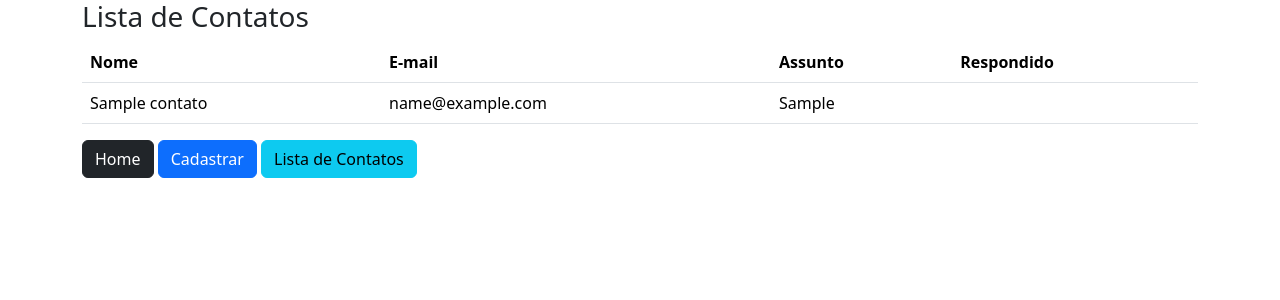
After one commit to PedroBDev/flask, a Flask app: page /Contato/lista in a window 1280 px wide. The commit adds this page. Shown: the top 300 px of the page. Run offline with Flask 3, Linux system fonts and the light colour scheme; tables that the repository leaves empty hold one stand-in row (values such as "Sample post").

Commit message:
atualizando html

```diff
--- a/app/routes.py
+++ b/app/routes.py
@@ -22,6 +22,14 @@ def contato():
     return render_template('contato.html', context=context, forms=form)
 
 
+@app.route('/Contato/lista')
+def contatoLista():
+
+    dados = Contato.query.all()
+    context={'dados': dados}
+
+    return render_template('contato_lista.html', context=context)
+
 #Formulario via html(para fins de estudo), não é recomendado para aplicações ativas na web, pois é menos seguro.
 @app.route('/Contato_old', methods=('GET', 'POST'))
 def contato_old():
--- /dev/null
+++ b/app/templates/base.html
@@ -0,0 +1,14 @@
+<!DOCTYPE html>
+<html lang="en">
+<head>
+    <meta charset="UTF-8">
+    <title>CONTATOS</title>
+    <link href="https://cdn.jsdelivr.net/npm/bootstrap@5.3.5/dist/css/bootstrap.min.css" rel="stylesheet" integrity="sha384-SgOJa3DmI69IUzQ2PVdRZhwQ+dy64/BUtbMJw1MZ8t5HZApcHrRKUc4W0kG879m7" crossorigin="anonymous">
+</head>
+<body>
+    <section class="container-fluid">
+        {%block content%} {%endblock%}
+    </section>
+   <link href="https://cdn.jsdelivr.net/npm/bootstrap@5.3.5/dist/css/bootstrap.min.css" rel="stylesheet" integrity="sha384-SgOJa3DmI69IUzQ2PVdRZhwQ+dy64/BUtbMJw1MZ8t5HZApcHrRKUc4W0kG879m7" crossorigin="anonymous">
+</body>
+</html>
--- /dev/null
+++ b/app/templates/contato_lista.html
@@ -0,0 +1,40 @@
+{%extends 'base.html'%}
+{%block content%}
+   <div class="container">
+
+   <div class="row">
+    <h3>Lista de Contatos</h3>
+
+    <div class="col-12">
+        <table class="table">
+            <thead>
+                <tr>
+                    <th>Nome</th>
+                    <th>E-mail</th>
+                    <th>Assunto</th>
+                    <th>Respondido</th>
+                </tr>
+            </thead>
+            <tbody>
+                {% for linha in context['dados'] %}
+                <tr>
+                    <td>{{linha.nome}}</td>
+                    <td>{{linha.email}}</td>
+                    <td>{{linha.assunto}}</td>
+                    <td>
+                        {% if linha.respondido == 0%}
+                            Não
+                        {%endif%}
+                    </td>
+                </tr>
+                {%endfor%}
+            </tbody>
+        </table>
+    </div>
+
+   </div>
+
+   <div>
+    {%include 'nav.html'%}
+   </div>
+{%endblock%}
--- /dev/null
+++ b/app/templates/nav.html
@@ -0,0 +1,3 @@
+<a href="/" class="btn btn-dark">Home</a>
+<a href="{{url_for('contato')}}" class="btn btn-primary">Cadastrar</a>
+<a href="{{url_for('contatoLista')}}" class="btn btn-info">Lista de Contatos</a>
```
Also changed, not shown: app/__init__.py (+6 -2 lines), app/templates/contato.html (+6 -11 lines), app/templates/index.html (+13 -15 lines), app/static/img/logo_mobi.png (added), app/templates/contato_old.html (indentation only), 1 other file.
